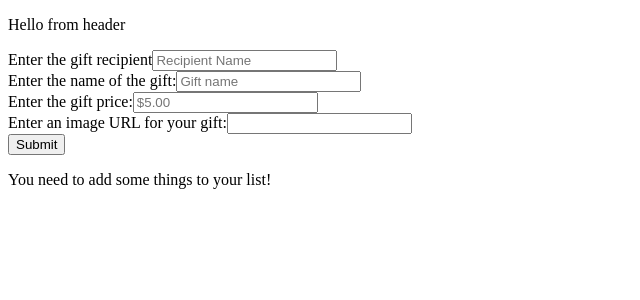
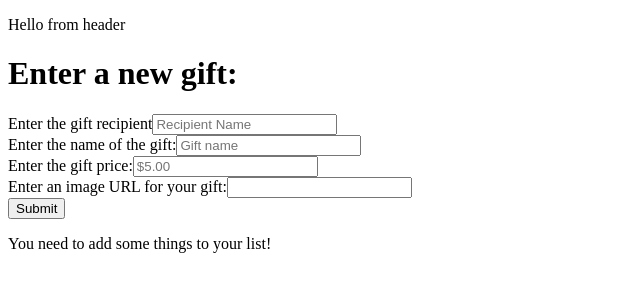
Before and after one commit to 3mi1y/react-playground, a React (Create React App) app: page / in a window 1280 px wide. Shown: the top 300 px of the page, without its empty margins (0-640 px from the left). Built offline with nearby package versions, Linux system fonts and the light colour scheme.

Commit message:
Add to shopping cart bug fixed

```diff
--- a/src/holidayShoppingList/GiftForm.js
+++ b/src/holidayShoppingList/GiftForm.js
@@ -2,6 +2,8 @@ import React from 'react'
 
 const GiftForm = ({ addGift, recipientNameChange, giftNameChange, giftPriceChange, giftImageChange }) => {
   return (
+    <div>
+      <h1>Enter a new gift:</h1>
       <form onSubmit={addGift}>
         <div>
           <label>Enter the gift recipient</label>
@@ -25,6 +27,7 @@ const GiftForm = ({ addGift, recipientNameChange, giftNameChange, giftPriceChang
 
         <button type='submit'>Submit</button>
       </form>
+    </div>
   )
 }
 
--- a/src/holidayShoppingList/ListContainer.js
+++ b/src/holidayShoppingList/ListContainer.js
@@ -10,6 +10,7 @@ class ListContainer extends Component {
     giftPrice: 0,
     giftImage: '',
     shoppingList: [],
+    totalPriceOfList: 0,
     budget: 5 // default budget value
   }
 
@@ -19,41 +20,38 @@ class ListContainer extends Component {
   giftImageChange = (e) => this.setState({ giftImage: e.target.value })
   updateShoppingList = (arr) => this.setState({ shoppingList: arr })
 
-  checkTotalPriceOfGifts = (arr) => {
+  componentDidMount () {
+    this.getTotalPrice()
+  }
+
+  getTotalPrice = () => {
     let totalPrice = 0
-    let exceedsBudget = false
+    let list = this.state.shoppingList
 
-    for (let i = 0; i < arr.length; i += 1) { // doesn't hurt to brush up on the for loops
-      totalPrice += arr[i].giftPrice
-      if (totalPrice > this.state.budget) {
-        exceedsBudget = true
-      }
+    for (let i = 0; i < list.length; i += 1) { // doesn't hurt to brush up on the for loops
+      totalPrice += Number(list[i].giftPrice)
     }
-    return exceedsBudget
+    this.setState({ totalPriceOfList: totalPrice })
   }
 
   addGift = (e) => {
     e.preventDefault()
-    console.log('from addGift()')
+    this.getTotalPrice()
 
-    const newShoppingList = this.state.shoppingList
-    newShoppingList.push({
+    let newGift = {
       recipientName: this.state.recipientName,
       giftName: this.state.giftName,
       giftPrice: this.state.giftPrice,
       giftImage: this.state.giftImage
-    })
+    }
 
-    if (this.checkTotalPriceOfGifts(newShoppingList) === false) {
-      console.log('from if(this.checkTotalPriceOfGifts() === false)')
-      this.updateShoppingList(newShoppingList)
-      console.log('ShoppingList: ')
-      console.log(this.state.shoppingList)
+    if ((this.state.totalPriceOfList + this.state.giftPrice) > this.state.budget) {
+      alert('You Can Not Purchase This!')
     } else {
-      console.log('from else()')
-      alert('You have exceeded your budget')
-      console.log('You exceeded your budget')
-      console.log(this.state.shoppingList)
+      const newShoppingList = this.state.shoppingList
+      newShoppingList.push(newGift)
+      this.setState({ shoppingList: newShoppingList })
+      this.setState({ recipientName: '', giftImage: '', giftPrice: '', giftName: '' })
     }
   }
 
```
Lines whose indentation alone changed are shown as unchanged.
